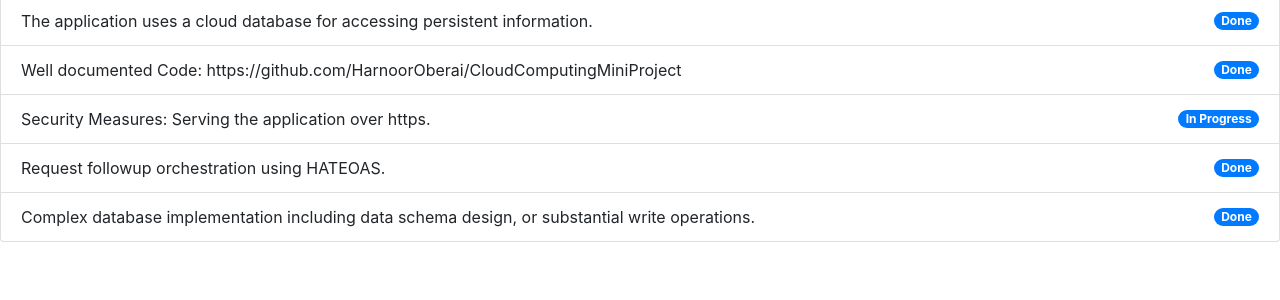
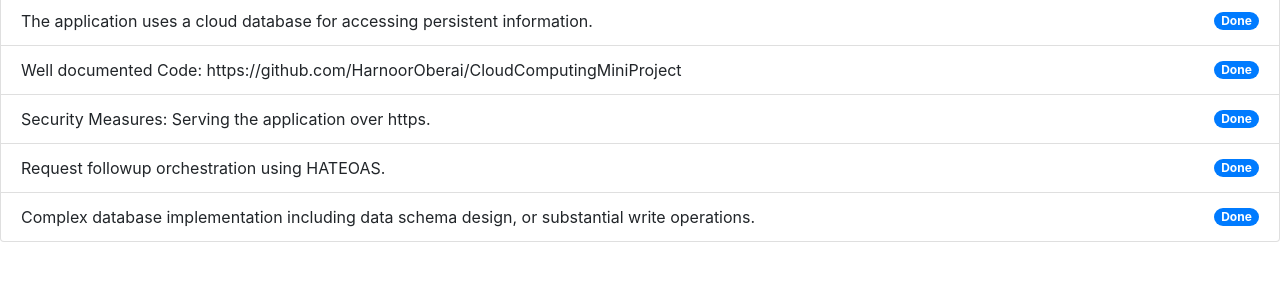
Before and after one commit to HarnoorOberai/COVID-19, a Flask app: page / in a window 1280 px wide. Shown: the part 308-608 px from the top of the page. Run offline with Flask 2, Linux system fonts and the light colour scheme; some libraries are stand-ins or nearby versions.

Commit message:
Index.html updated

```diff
--- a/templates/index.html
+++ b/templates/index.html
@@ -21,7 +21,7 @@
   </li>
   <li class="list-group-item d-flex justify-content-between align-items-center">
     Security Measures: Serving the application over https.
-    <span class="badge badge-primary badge-pill">In Progress</span>
+    <span class="badge badge-primary badge-pill">Done</span>
   </li>
   <li class="list-group-item d-flex justify-content-between align-items-center">
     Request followup orchestration using HATEOAS.
```
